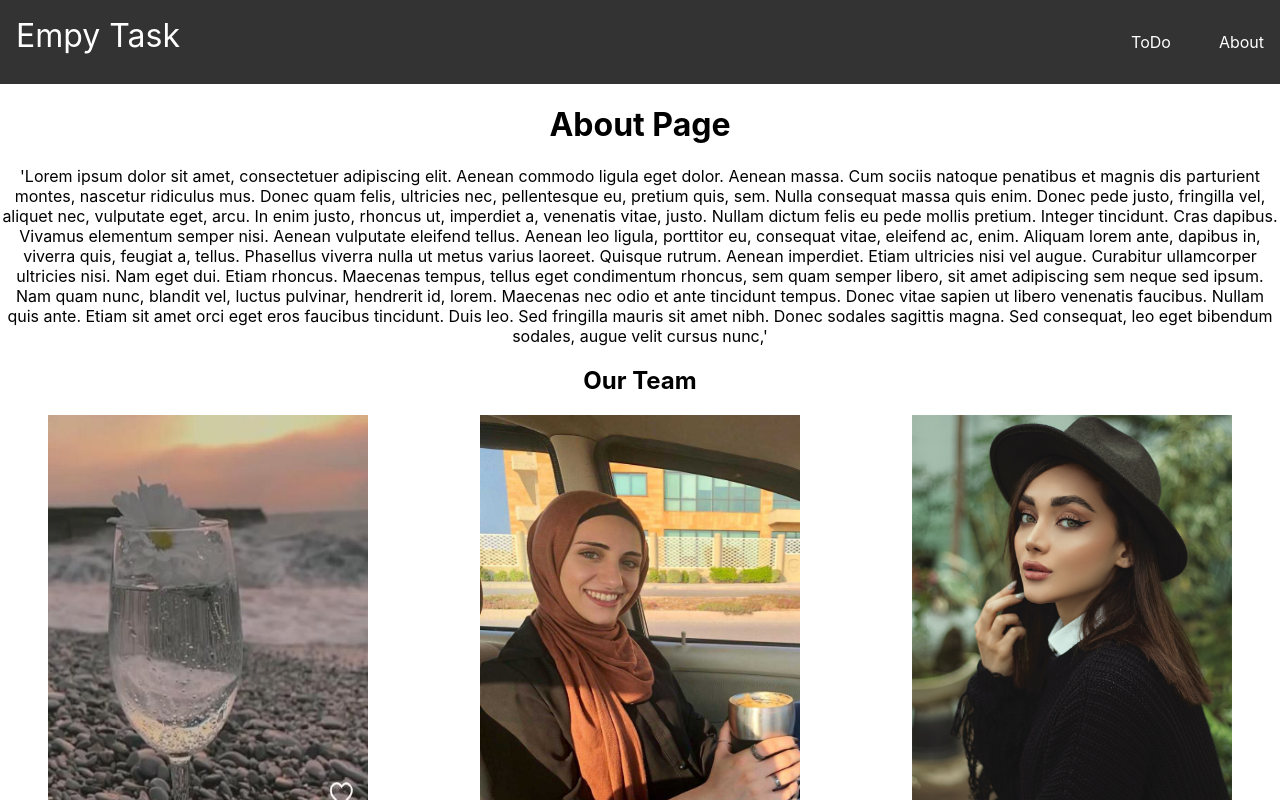
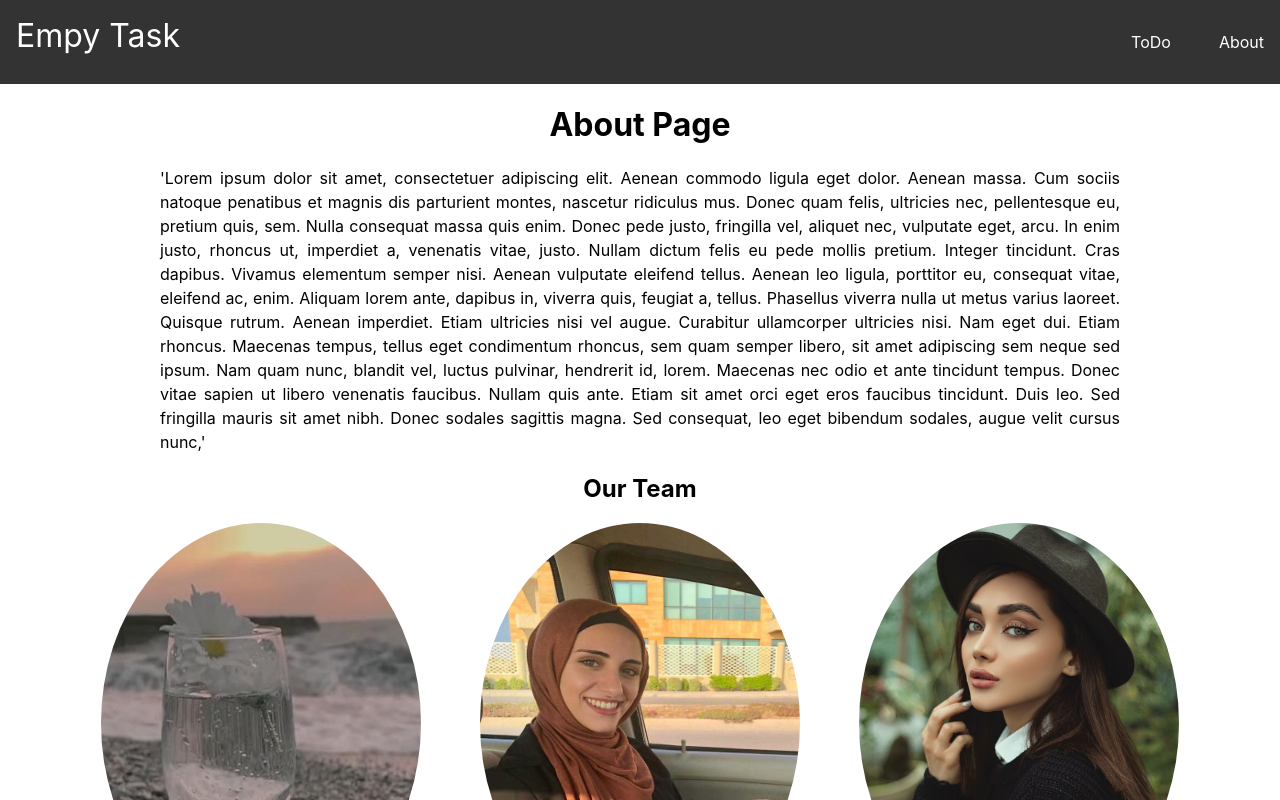
Before and after one commit to hudahamid/Recoded-final-board, a React (Create React App) app: page /about in a window 1280 px wide. Shown: the top 800 px of the page. Built offline with nearby package versions, Linux system fonts and the light colour scheme.

Commit message:
modify text style in about page with images

```diff
--- a/src/Component/About.js
+++ b/src/Component/About.js
@@ -6,7 +6,7 @@ import shadImage from '../imgs/shad.jpg';
 
 export default function About(){
     return (
-        <div>
+        <div className="about-text">
             <h1> About Page</h1>
             <p>'Lorem ipsum dolor sit amet, consectetuer adipiscing elit.
                 Aenean commodo ligula eget dolor. Aenean massa.
--- a/src/styles.css
+++ b/src/styles.css
@@ -52,13 +52,22 @@
     align-items: center;
     gap: 1rem;
  }
+
+ .about-text p{
+   padding: 0 10rem;
+   line-height: 1.5rem;
+   text-align: justify;
+
+ }
  .team-details{
     display: flex;
     justify-content: space-around;
     align-items: center;
     gap: 1rem;
+    padding: 0 5rem;
  }
  .team-details img{
    height: 25rem;
    width: 20rem;
+   border-radius: 50%;
  }
```
